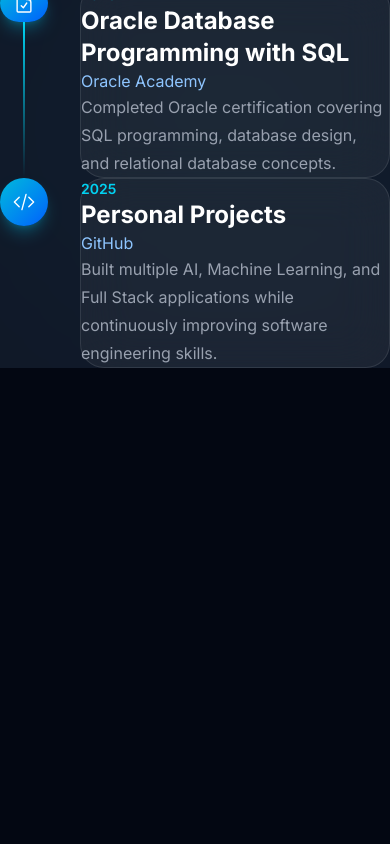
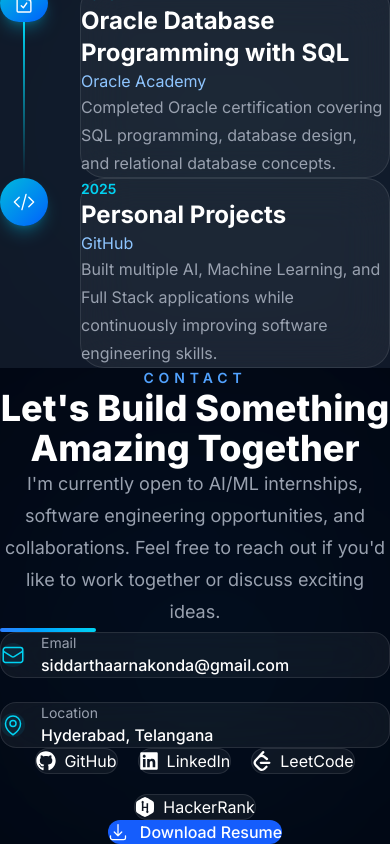
Before and after one commit to siddu-5/Portfolio, a React (Vite) app: page / in a window 390 px wide. Shown: the part 6410-7254 px from the top of the page. Before the commit the page ends 6778 px from the top, so only its background shows below. Built offline with nearby package versions, Linux system fonts and the light colour scheme.

Commit message:
Created Contact file structure and details

```diff
--- a/src/App.jsx
+++ b/src/App.jsx
@@ -4,6 +4,7 @@
 import Skills from "./sections/Skills/Skills";
 import Projects from "./sections/Projects/Projects";
 import Experience from "./sections/Experience/Experience";
+import Contact from "./sections/Contact/Contact";
 
 function App() {
   return (
@@ -15,6 +16,7 @@
         <Skills />
         <Projects />
         <Experience />
+        <Contact />
       </main>
     </>
   );
--- /dev/null
+++ b/src/data/contactData.js
@@ -0,0 +1,60 @@
+import {
+  HiOutlineEnvelope,
+  HiOutlineMapPin,
+} from "react-icons/hi2";
+
+import {
+  FaGithub,
+  FaLinkedin,
+  FaHackerrank,
+} from "react-icons/fa";
+
+import { SiLeetcode } from "react-icons/si";
+
+const contactData = {
+  email: "siddarthaarnakonda@gmail.com",
+
+  location: "Hyderabad, Telangana",
+
+  socials: [
+    {
+      name: "GitHub",
+      icon: FaGithub,
+      url: "https://github.com/siddu-5",
+    },
+
+    {
+      name: "LinkedIn",
+      icon: FaLinkedin,
+      url: "https://www.linkedin.com/in/siddartha-arnakonda-ba1019381/",
+    },
+
+    {
+      name: "LeetCode",
+      icon: SiLeetcode,
+      url: "https://leetcode.com/u/siddu_55/",
+    },
+
+    {
+      name: "HackerRank",
+      icon: FaHackerrank,
+      url: "https://www.hackerrank.com/profile/siddarthaarnako1",
+    },
+  ],
+
+  info: [
+    {
+      icon: HiOutlineEnvelope,
+      title: "Email",
+      value: "siddarthaarnakonda@gmail.com",
+    },
+
+    {
+      icon: HiOutlineMapPin,
+      title: "Location",
+      value: "Hyderabad, Telangana",
+    },
+  ],
+};
+
+export default contactData;
--- /dev/null
+++ b/src/sections/Contact/Contact.jsx
@@ -0,0 +1,49 @@
+import ContactTitle from "./ContactTitle";
+import ContactCard from "./ContactCard";
+import ContactSocials from "./ContactSocials";
+import contactData from "../../data/contactData";
+import { HiOutlineArrowDownTray } from "react-icons/hi2";
+
+function Contact() {
+  return (
+    <section
+      id="contact"
+      className="relative overflow-hidden bg-[#030712] py-28"
+    >
+      {/* Background Glow */}
+      <div className="absolute left-10 top-20 h-72 w-72 rounded-full bg-blue-500/10 blur-[150px]" />
+
+      <div className="absolute right-10 bottom-10 h-72 w-72 rounded-full bg-cyan-500/10 blur-[150px]" />
+
+      <div className="relative mx-auto max-w-5xl px-6">
+        <ContactTitle />
+
+        <div className="mt-16 grid gap-6 md:grid-cols-2">
+          {contactData.info.map((item) => (
+            <ContactCard
+              key={item.title}
+              icon={item.icon}
+              title={item.title}
+              value={item.value}
+            />
+          ))}
+        </div>
+
+        <ContactSocials />
+
+        <div className="mt-12 flex justify-center">
+          <a
+            href="/resume.pdf"
+            download
+            className="flex items-center gap-3 rounded-full bg-blue-600 px-8 py-4 font-medium text-white transition-all duration-300 hover:bg-blue-700 hover:scale-105"
+          >
+            <HiOutlineArrowDownTray size={20} />
+            Download Resume
+          </a>
+        </div>
+      </div>
+    </section>
+  );
+}
+
+export default Contact;
--- /dev/null
+++ b/src/sections/Contact/ContactCard.jsx
@@ -0,0 +1,25 @@
+import { motion } from "framer-motion";
+
+function ContactCard({ icon: Icon, title, value }) {
+  return (
+    <motion.div
+      whileHover={{ y: -6 }}
+      transition={{ duration: 0.25 }}
+      className="rounded-2xl border border-white/10 bg-white/5 p-6 backdrop-blur-xl hover:border-cyan-400/40 hover:shadow-lg hover:shadow-cyan-500/20 transition-all"
+    >
+      <div className="flex items-center gap-4">
+        <div className="rounded-full bg-cyan-500/10 p-3">
+          <Icon className="text-2xl text-cyan-400" />
+        </div>
+
+        <div>
+          <p className="text-sm text-gray-400">{title}</p>
+
+          <p className="font-medium text-white">{value}</p>
+        </div>
+      </div>
+    </motion.div>
+  );
+}
+
+export default ContactCard;
--- /dev/null
+++ b/src/sections/Contact/ContactSocials.jsx
@@ -0,0 +1,27 @@
+import contactData from "../../data/contactData";
+
+function ContactSocials() {
+  return (
+    <div className="mt-10 flex flex-wrap justify-center gap-5">
+      {contactData.socials.map((social) => {
+        const Icon = social.icon;
+
+        return (
+          <a
+            key={social.name}
+            href={social.url}
+            target="_blank"
+            rel="noopener noreferrer"
+            className="flex items-center gap-2 rounded-full border border-white/10 bg-white/5 px-5 py-3 text-white transition-all duration-300 hover:border-cyan-400 hover:bg-cyan-500/10 hover:text-cyan-300"
+          >
+            <Icon className="text-xl" />
+
+            {social.name}
+          </a>
+        );
+      })}
+    </div>
+  );
+}
+
+export default ContactSocials;
--- /dev/null
+++ b/src/sections/Contact/ContactTitle.jsx
@@ -0,0 +1,31 @@
+import { motion } from "framer-motion";
+
+function ContactTitle() {
+  return (
+    <motion.div
+      initial={{ opacity: 0, y: 40 }}
+      whileInView={{ opacity: 1, y: 0 }}
+      viewport={{ once: true }}
+      transition={{ duration: 0.8 }}
+      className="text-center"
+    >
+      <p className="text-sm font-semibold uppercase tracking-[0.35em] text-blue-400">
+        CONTACT
+      </p>
+
+      <h2 className="mt-4 text-4xl font-extrabold text-white md:text-5xl lg:text-6xl">
+        Let's Build Something Amazing Together
+      </h2>
+
+      <p className="mx-auto mt-6 max-w-2xl text-lg leading-8 text-gray-400">
+        I'm currently open to AI/ML internships, software engineering
+        opportunities, and collaborations. Feel free to reach out if you'd like
+        to work together or discuss exciting ideas.
+      </p>
+
+      <div className="mx-auto mt-8 h-1 w-24 rounded-full bg-gradient-to-r from-blue-500 to-cyan-400"></div>
+    </motion.div>
+  );
+}
+
+export default ContactTitle;
```
